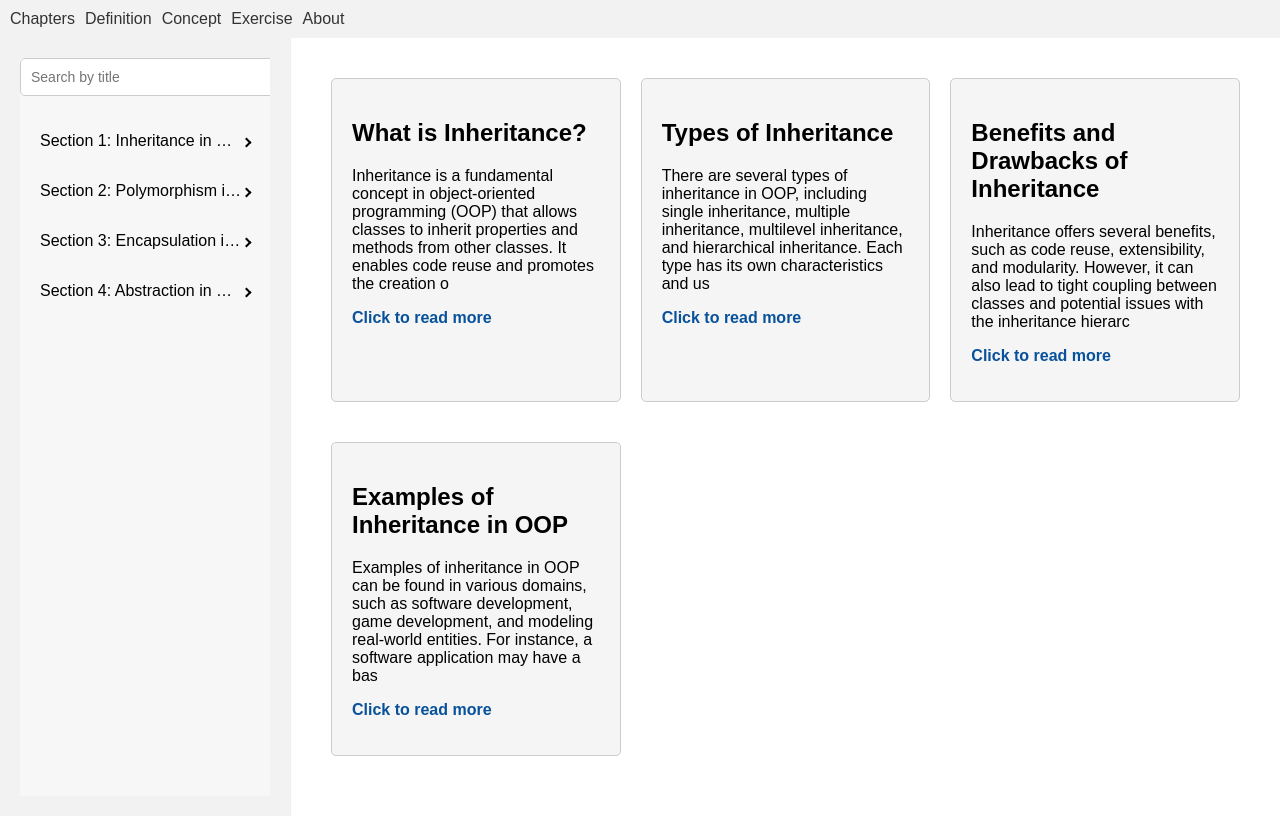
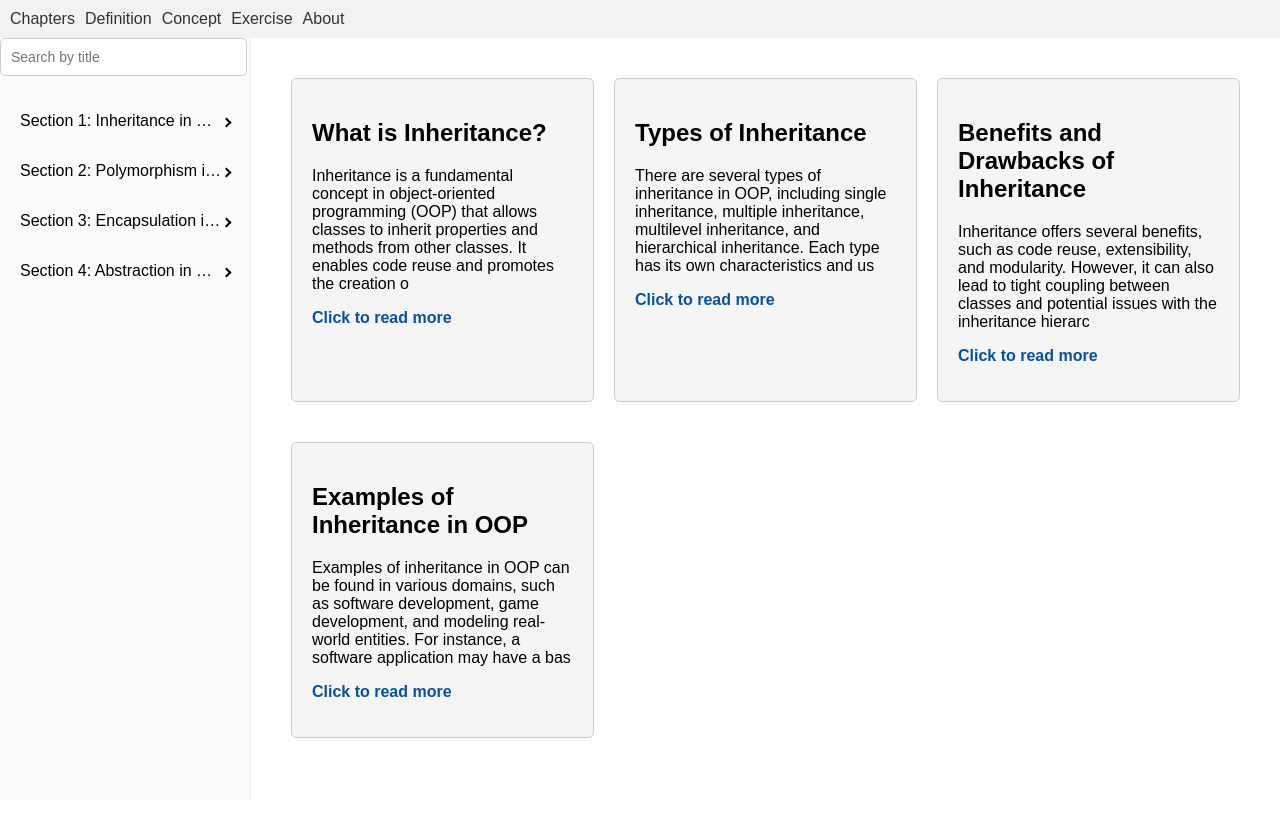
Before and after one commit to hieutrtr/kr_final, a React (Create React App) app in the folder workspace/: page /chapters in a window 1280 px wide. Built offline with nearby package versions, Linux system fonts and the light colour scheme.

Commit message:
Refactor SideBar.css to update the search box input width and add margin-bottom.
# Aider chat conversation:

```diff
--- a/workspace/src/components/SideBar.css
+++ b/workspace/src/components/SideBar.css
@@ -1,21 +1,3 @@
-.sidebar {
-  width: 250px;
-  background-color: #f2f2f2;
-  padding: 20px;
-}
-
-.search-box {
-  margin-bottom: 20px;
-}
-
-.search-box input {
-  width: 100%;
-  padding: 10px;
-  border: 1px solid #ccc;
-  border-radius: 5px;
-  font-size: 14px;
-}
-
 .rpsb-menu-item-content,
 .rpsb-submenu-title {
   white-space: normal;
@@ -28,3 +10,15 @@
   background-color: #f0f0f0;
   font-weight: bold;
 }
+
+.search-box {
+  margin-bottom: 20px;
+}
+
+.search-box input {
+  width: 90%;
+  padding: 10px;
+  border: 1px solid #ccc;
+  border-radius: 5px;
+  font-size: 14px;
+}
```
